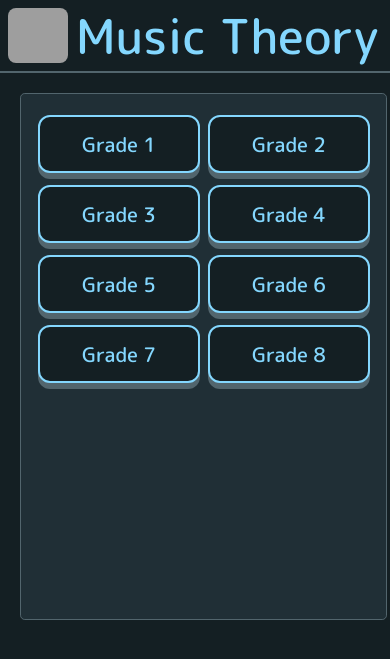
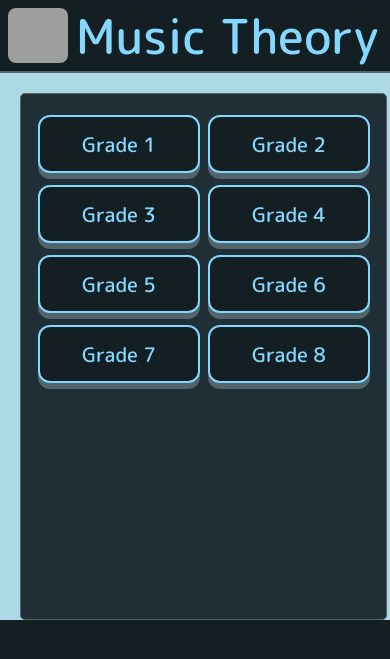
Before and after one commit to AN1001/learnMusic, a PHP site: page /main.html in a window 390 px wide. Shown: the top 659 px of the page. Run offline with PHP 8.4, Linux system fonts and the light colour scheme; grey boxes are pictures that could not be loaded.

Commit message:
Update main-styles.css

```diff
--- a/main-styles.css
+++ b/main-styles.css
@@ -82,3 +82,9 @@ html, body{
 	width: 350px;
 	height: 505px;
 }
+
+@media only screen and (max-width: 900px){
+	body {
+    background-color: lightblue;
+  }
+}
```
